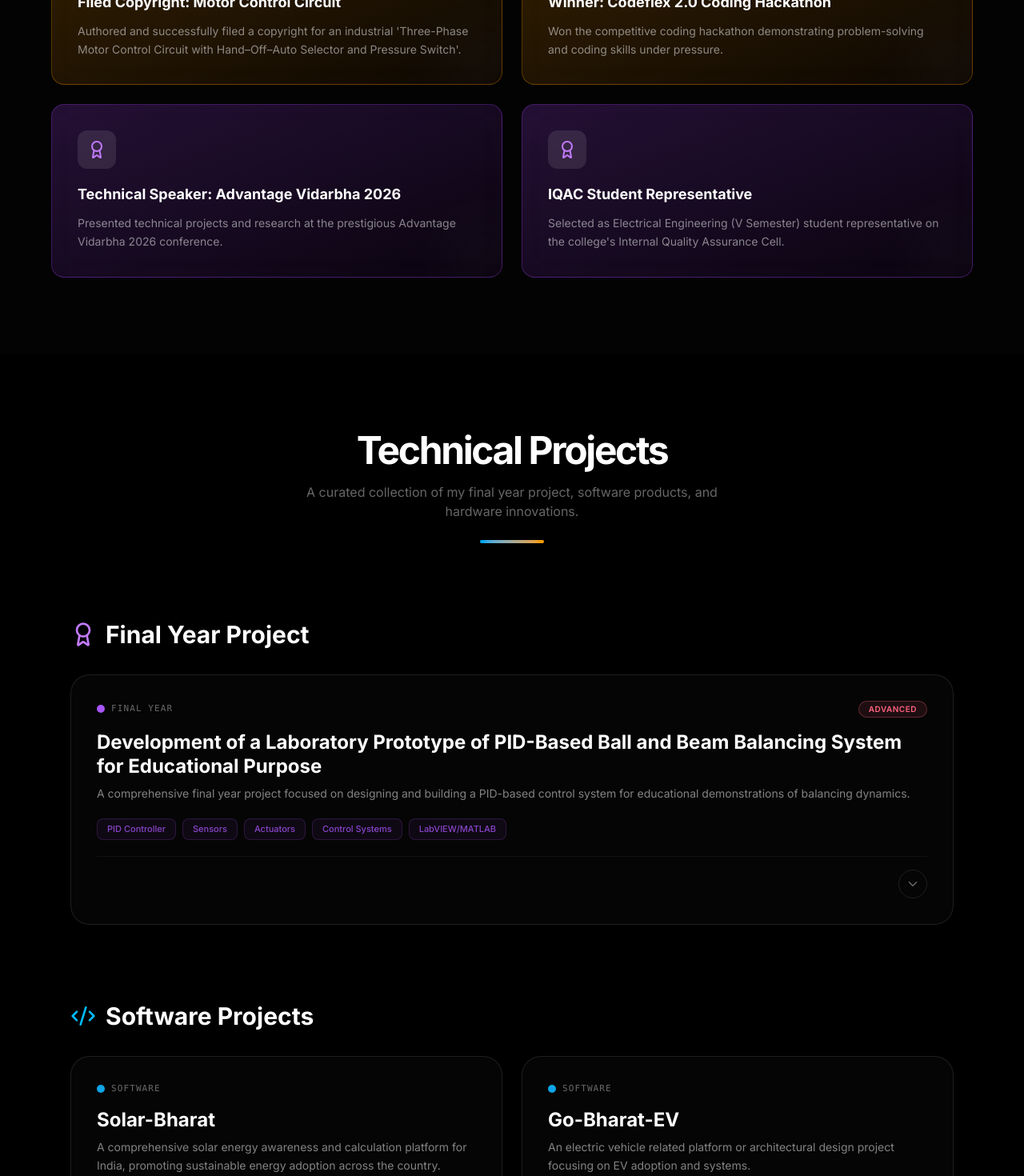
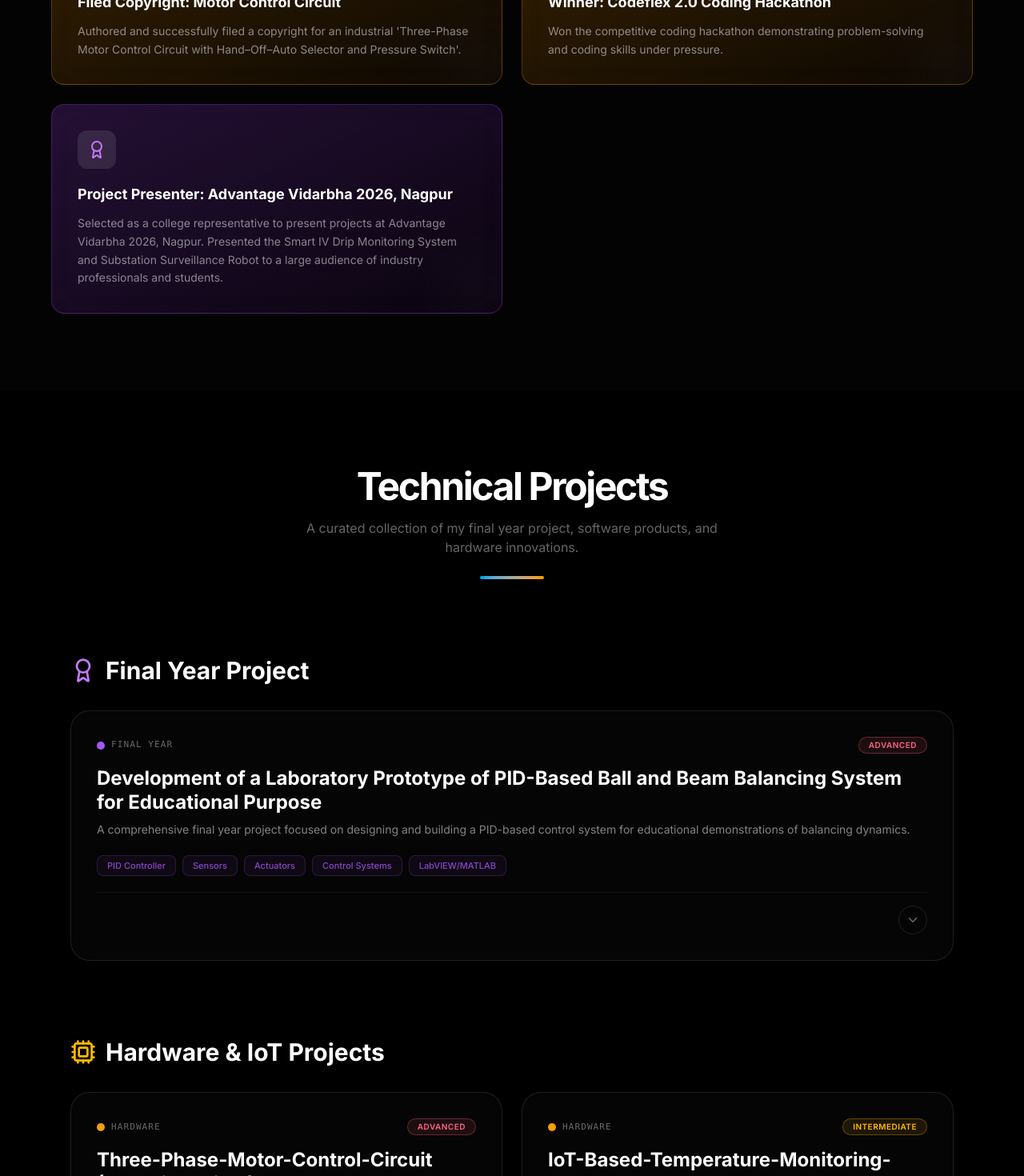
Before and after one commit to Atharvatare/atharva-ravindra-tare, a React (Vite) app: page / in a window 1280 px wide. Shown: the part 2380-3850 px from the top of the page at 80% size. Built offline with nearby package versions, Linux system fonts and the light colour scheme.

Commit message:
fix: update achievements, leadership roles, and reorder projects (Hardware first)

```diff
--- a/src/components/Projects.tsx
+++ b/src/components/Projects.tsx
@@ -269,6 +269,21 @@ const Projects: React.FC = () => {
         </div>
       )}
 
+      {/* ── Hardware Projects ─────────────────────────────────────── */}
+      {hardwareProjects.length > 0 && (
+        <div className="space-y-8">
+          <h3 className="text-3xl font-bold text-white flex items-center gap-3">
+            <Cpu className="text-amber-400" size={32} />
+            Hardware & IoT Projects
+          </h3>
+          <div className="grid grid-cols-1 md:grid-cols-2 gap-6">
+            {hardwareProjects.map((project) => (
+              <ProjectCard key={`hardware-${project.title}`} project={project} expandedId={expandedId} setExpandedId={setExpandedId} />
+            ))}
+          </div>
+        </div>
+      )}
+
       {/* ── Software Projects ─────────────────────────────────────── */}
       {softwareProjects.length > 0 && (
         <div className="space-y-8">
@@ -283,21 +298,6 @@ const Projects: React.FC = () => {
           </div>
         </div>
       )}
-
-      {/* ── Hardware Projects ─────────────────────────────────────── */}
-      {hardwareProjects.length > 0 && (
-        <div className="space-y-8">
-          <h3 className="text-3xl font-bold text-white flex items-center gap-3">
-            <Cpu className="text-amber-400" size={32} />
-            Hardware & IoT Projects
-          </h3>
-          <div className="grid grid-cols-1 md:grid-cols-2 gap-6">
-            {hardwareProjects.map((project) => (
-              <ProjectCard key={`hardware-${project.title}`} project={project} expandedId={expandedId} setExpandedId={setExpandedId} />
-            ))}
-          </div>
-        </div>
-      )}
     </section>
   );
 };
--- a/src/data/resume.json
+++ b/src/data/resume.json
@@ -310,13 +310,8 @@
       "type": "wins"
     },
     {
-      "title": "Technical Speaker: Advantage Vidarbha 2026",
-      "description": "Presented technical projects and research at the prestigious Advantage Vidarbha 2026 conference.",
-      "type": "leadership"
-    },
-    {
-      "title": "IQAC Student Representative",
-      "description": "Selected as Electrical Engineering (V Semester) student representative on the college's Internal Quality Assurance Cell.",
+      "title": "Project Presenter: Advantage Vidarbha 2026, Nagpur",
+      "description": "Selected as a college representative to present projects at Advantage Vidarbha 2026, Nagpur. Presented the Smart IV Drip Monitoring System and Substation Surveillance Robot to a large audience of industry professionals and students.",
       "type": "leadership"
     }
   ],
@@ -333,10 +328,10 @@
     },
     "others": [
       "Class Representative: Electrical Engineering",
+      "Member: IEEE Student Chapter",
       "Secretary: ELAN Department Forum",
       "Coordinator: National Service Scheme (NSS)",
-      "Member: Institution of Engineers India (IEI) Student Chapter",
-      "IQAC Student Representative: EE Dept."
+      "Member: Institution of Engineers India (IEI) Student Chapter"
     ]
   },
   "blog": [
```
